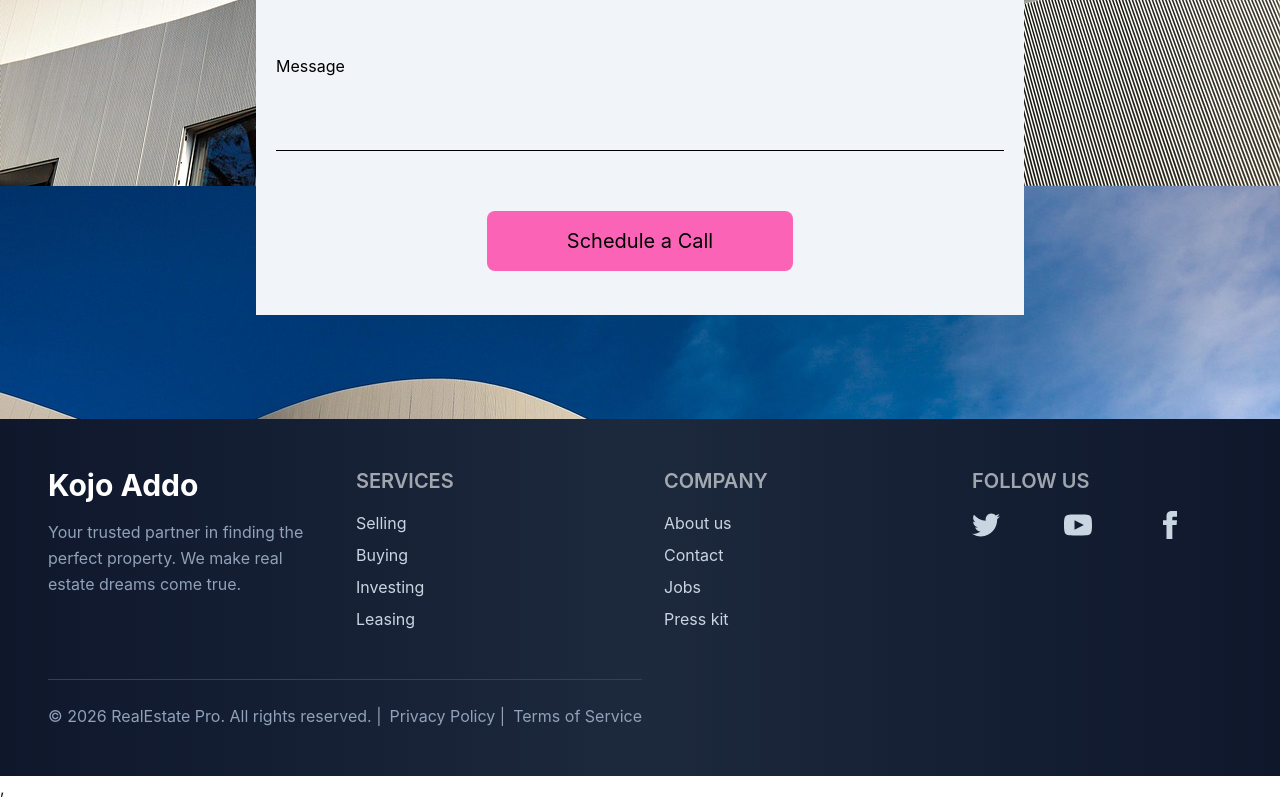
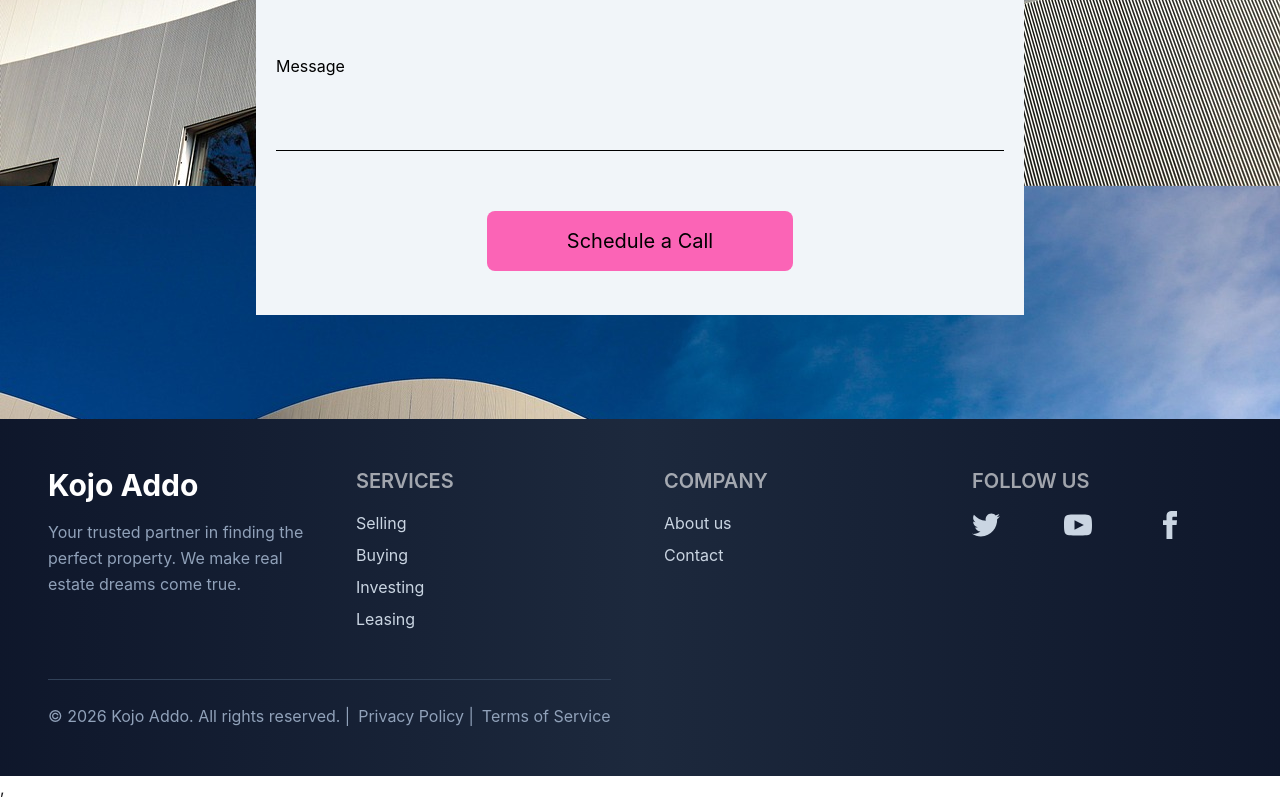
Before and after one commit to acquah-forever/my-realEstate, a React (Vite) app: page / in a window 1280 px wide. Shown: the part 7491-8291 px from the top of the page. Built offline with nearby package versions, Linux system fonts and the light colour scheme.

Commit message:
note: adopt daisyui when necessary

```diff
--- a/src/components/Footer.jsx
+++ b/src/components/Footer.jsx
@@ -28,15 +28,14 @@ const Footer = () => {
                             <h6 className="footer-title text-lg sm:text-xl font-semibold text-white mb-4">Company</h6>
                             <a className="link link-hover text-sm sm:text-base hover:text-amber-400 transition-colors duration-300 mb-2">About us</a>
                             <a className="link link-hover text-sm sm:text-base hover:text-amber-400 transition-colors duration-300 mb-2">Contact</a>
-                            <a className="link link-hover text-sm sm:text-base hover:text-amber-400 transition-colors duration-300 mb-2">Jobs</a>
-                            <a className="link link-hover text-sm sm:text-base hover:text-amber-400 transition-colors duration-300 mb-2">Press kit</a>
+
                         </nav>
 
                         {/* Social Section */}
                         <nav className="flex flex-col">
                             <h6 className="footer-title text-lg sm:text-xl font-semibold text-white mb-4">Follow Us</h6>
                             <div className="grid grid-flow-col gap-4">
-                                <a className="hover:scale-110 transition-transform duration-300 hover:text-amber-400">
+                                <a className="hover:scale-110 transition-transform duration-300 hover:text-amber-400 cursor-pointer">
                                     <svg
                                         xmlns="http://www.w3.org/2000/svg"
                                         width="28"
@@ -47,7 +46,7 @@ const Footer = () => {
                                             d="M24 4.557c-.883.392-1.832.656-2.828.775 1.017-.609 1.798-1.574 2.165-2.724-.951.564-2.005.974-3.127 1.195-.897-.957-2.178-1.555-3.594-1.555-3.179 0-5.515 2.966-4.797 6.045-4.091-.205-7.719-2.165-10.148-5.144-1.29 2.213-.669 5.108 1.523 6.574-.806-.026-1.566-.247-2.229-.616-.054 2.281 1.581 4.415 3.949 4.89-.693.188-1.452.232-2.224.084.626 1.956 2.444 3.379 4.6 3.419-2.07 1.623-4.678 2.348-7.29 2.04 2.179 1.397 4.768 2.212 7.548 2.212 9.142 0 14.307-7.721 13.995-14.646.962-.695 1.797-1.562 2.457-2.549z"></path>
                                     </svg>
                                 </a>
-                                <a className="hover:scale-110 transition-transform duration-300 hover:text-amber-400">
+                                <a className="hover:scale-110 transition-transform duration-300 hover:text-amber-400 cursor-pointer">
                                     <svg
                                         xmlns="http://www.w3.org/2000/svg"
                                         width="28"
@@ -58,7 +57,7 @@ const Footer = () => {
                                             d="M19.615 3.184c-3.604-.246-11.631-.245-15.23 0-3.897.266-4.356 2.62-4.385 8.816.029 6.185.484 8.549 4.385 8.816 3.6.245 11.626.246 15.23 0 3.897-.266 4.356-2.62 4.385-8.816-.029-6.185-.484-8.549-4.385-8.816zm-10.615 12.816v-8l8 3.993-8 4.007z"></path>
                                     </svg>
                                 </a>
-                                <a className="hover:scale-110 transition-transform duration-300 hover:text-amber-400">
+                                <a className="hover:scale-110 transition-transform duration-300 hover:text-amber-400 cursor-pointer">
                                     <svg
                                         xmlns="http://www.w3.org/2000/svg"
                                         width="28"
@@ -76,9 +75,9 @@ const Footer = () => {
                     {/* Copyright Section */}
                     <div className="border-t border-slate-700 mt-8 pt-6 text-center">
                         <p className="text-sm sm:text-base text-slate-400">
-                            © 2026 RealEstate Pro. All rights reserved. |
-                            <a className="hover:text-amber-400 transition-colors duration-300 ml-2">Privacy Policy</a> |
-                            <a className="hover:text-amber-400 transition-colors duration-300 ml-2">Terms of Service</a>
+                            © 2026 Kojo Addo. All rights reserved. |
+                            <a className="hover:text-amber-400 transition-colors duration-300 ml-2 cursor-pointer">Privacy Policy</a> |
+                            <a className="hover:text-amber-400 transition-colors duration-300 ml-2 cursor-pointer">Terms of Service</a>
                         </p>
                     </div>
                 </div>
```
